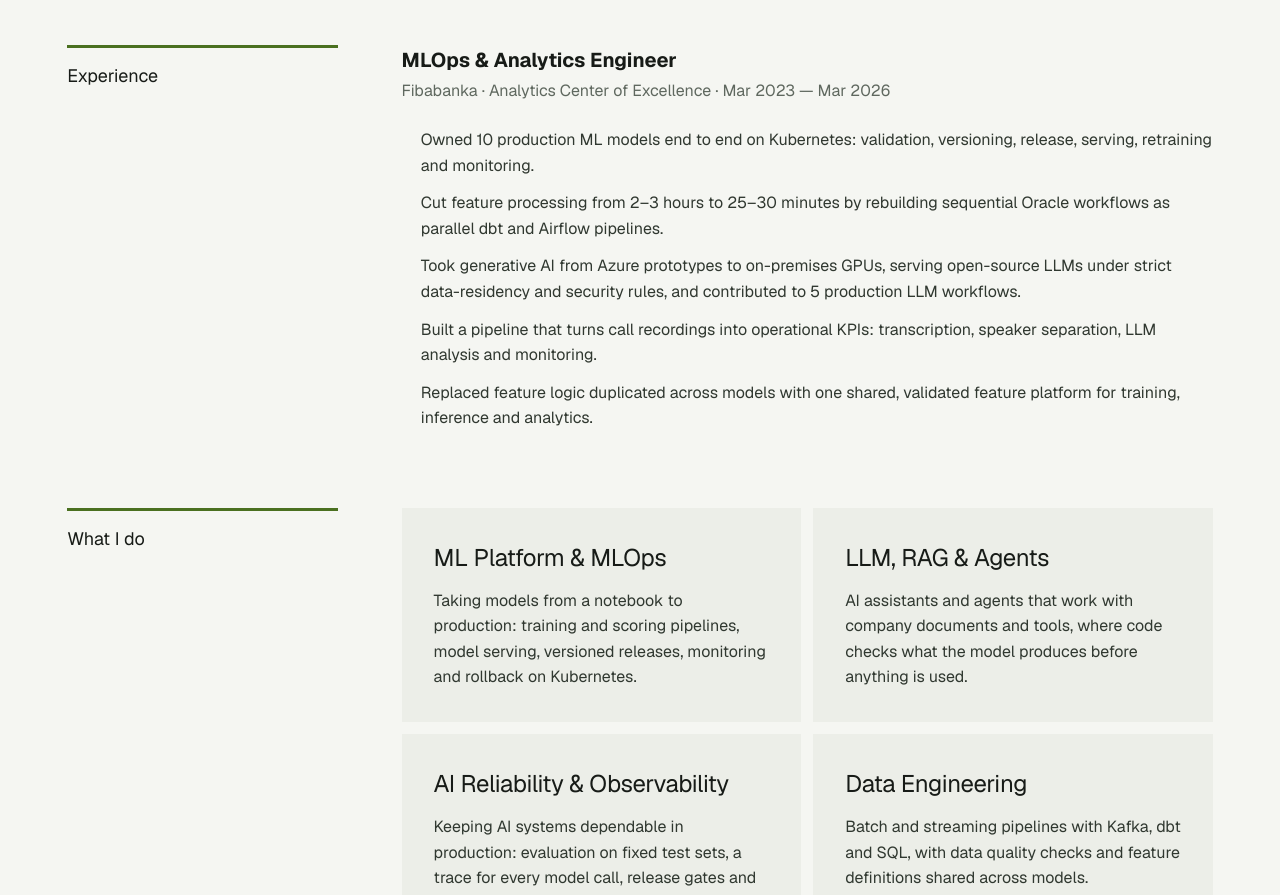
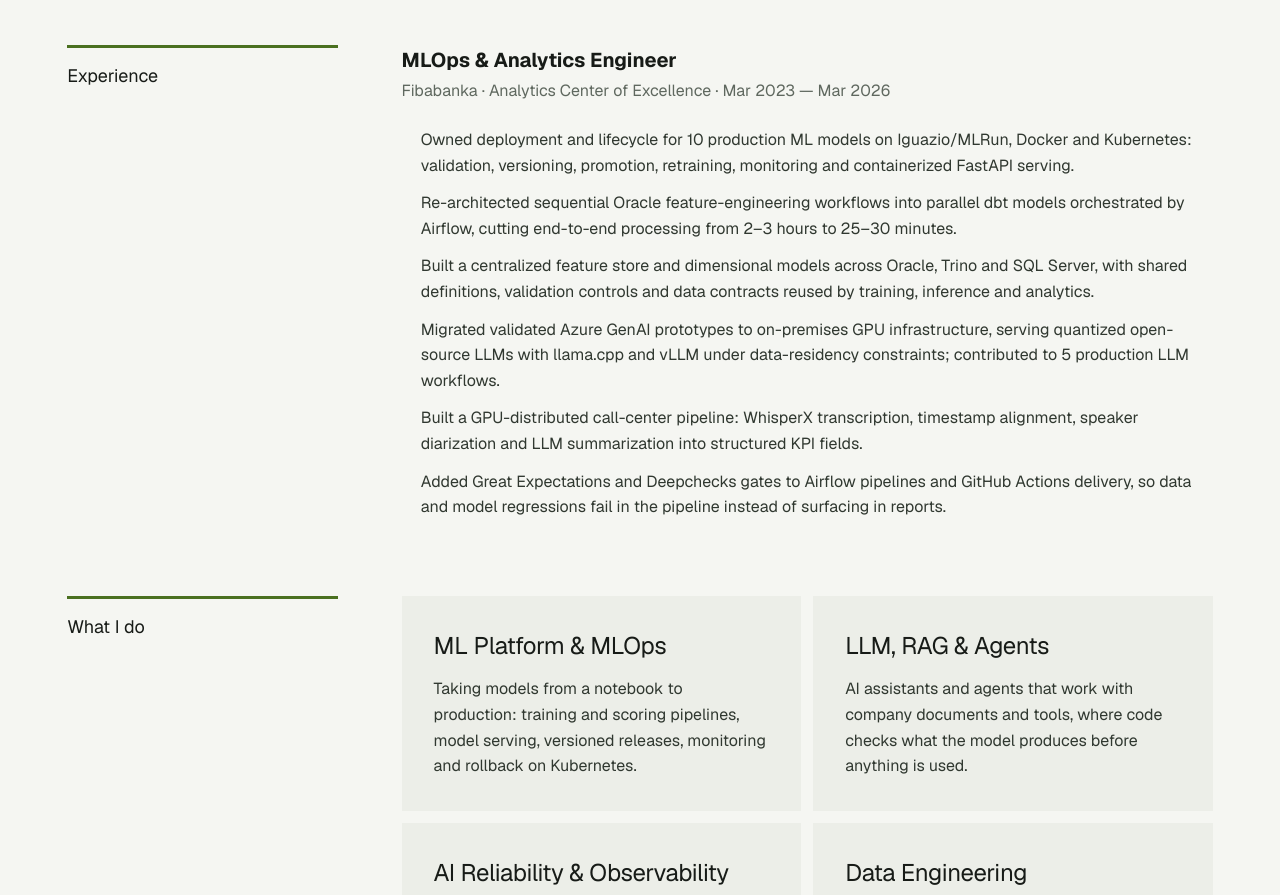
Before and after one commit to negativexq/portfolio-site, a Next.js app: page /recruiters in a window 1280 px wide. Shown: the part 1280-2175 px from the top of the page. Built offline with nearby package versions, Linux system fonts and the light colour scheme.

Commit message:
experience: technical Fibabanka highlights on /recruiters, vLLM for on-prem serving

```diff
--- a/data/experience.ts
+++ b/data/experience.ts
@@ -57,7 +57,7 @@
           "Generative AI prototypes validated in Azure required data-residency-aware serving and private infrastructure constraints.",
         summary:
           "Moved validated Azure prototypes to on-premises GPU infrastructure for private open-source model serving.",
-        topics: ["Azure", "On-prem GPU", "llama.cpp", "Ollama", "LangChain"],
+        topics: ["Azure", "On-prem GPU", "llama.cpp", "vLLM", "LangChain"],
       },
       {
         id: "data-platform",
--- a/data/recruiter-brief.ts
+++ b/data/recruiter-brief.ts
@@ -58,13 +58,14 @@
       purpose: "An event-driven order system on Kafka that keeps orders and payments correct even when messages arrive twice or a service fails.",
     },
   ],
-  // Written for a recruiter's first read; the figures come from the résumé.
+  // Figures and tools come from the résumé and the experience data.
   highlights: [
-    "Owned 10 production ML models end to end on Kubernetes: validation, versioning, release, serving, retraining and monitoring.",
-    "Cut feature processing from 2–3 hours to 25–30 minutes by rebuilding sequential Oracle workflows as parallel dbt and Airflow pipelines.",
-    "Took generative AI from Azure prototypes to on-premises GPUs, serving open-source LLMs under strict data-residency and security rules, and contributed to 5 production LLM workflows.",
-    "Built a pipeline that turns call recordings into operational KPIs: transcription, speaker separation, LLM analysis and monitoring.",
-    "Replaced feature logic duplicated across models with one shared, validated feature platform for training, inference and analytics.",
+    "Owned deployment and lifecycle for 10 production ML models on Iguazio/MLRun, Docker and Kubernetes: validation, versioning, promotion, retraining, monitoring and containerized FastAPI serving.",
+    "Re-architected sequential Oracle feature-engineering workflows into parallel dbt models orchestrated by Airflow, cutting end-to-end processing from 2–3 hours to 25–30 minutes.",
+    "Built a centralized feature store and dimensional models across Oracle, Trino and SQL Server, with shared definitions, validation controls and data contracts reused by training, inference and analytics.",
+    "Migrated validated Azure GenAI prototypes to on-premises GPU infrastructure, serving quantized open-source LLMs with llama.cpp and vLLM under data-residency constraints; contributed to 5 production LLM workflows.",
+    "Built a GPU-distributed call-center pipeline: WhisperX transcription, timestamp alignment, speaker diarization and LLM summarization into structured KPI fields.",
+    "Added Great Expectations and Deepchecks gates to Airflow pipelines and GitHub Actions delivery, so data and model regressions fail in the pipeline instead of surfacing in reports.",
   ],
   skills: [
     { area: "ML platform", items: ["Kubernetes", "KServe", "Argo Workflows", "MLflow", "Helm", "Terraform", "Docker"] },
--- a/lib/graph/source-model.ts
+++ b/lib/graph/source-model.ts
@@ -23,6 +23,7 @@
   "On-prem GPU": "technology",
   "llama.cpp": "technology",
   Ollama: "technology",
+  vLLM: "technology",
   LangChain: "technology",
   WhisperX: "technology",
   "Timestamp alignment": "concept",
```
